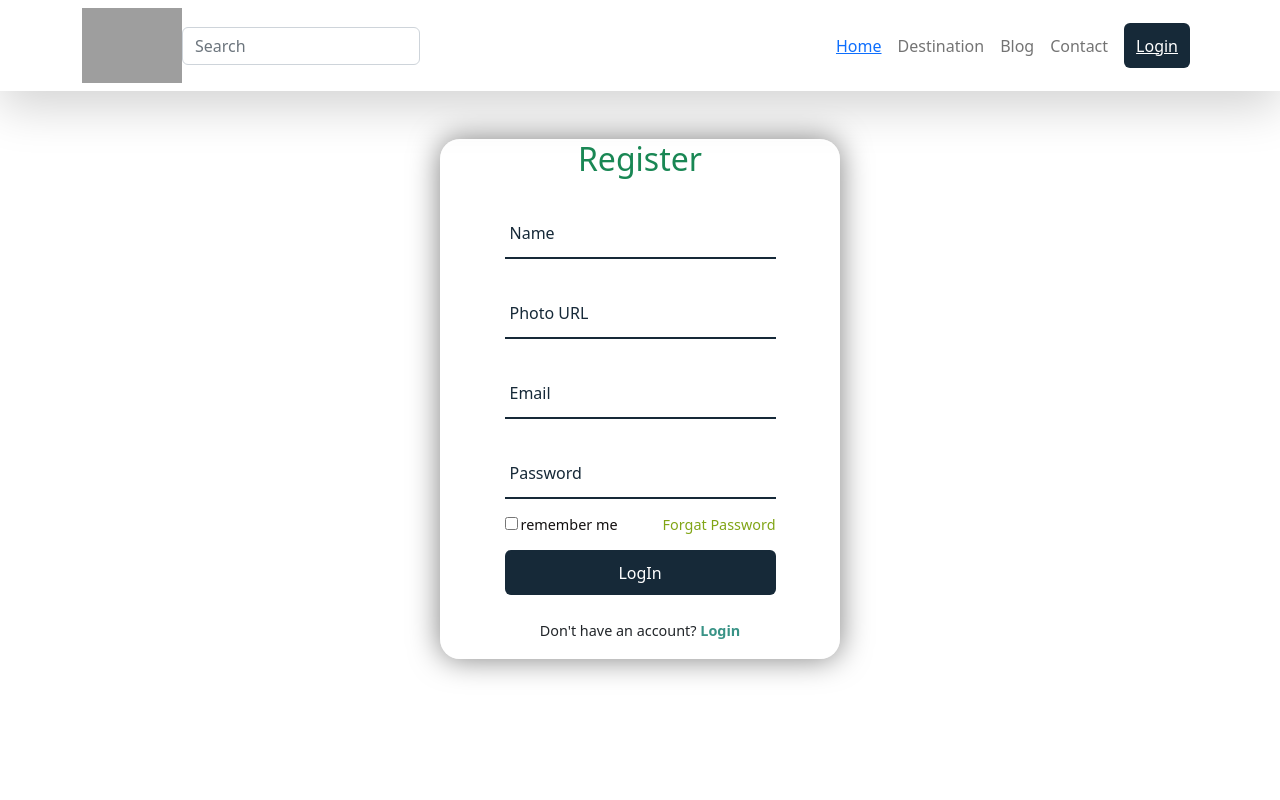
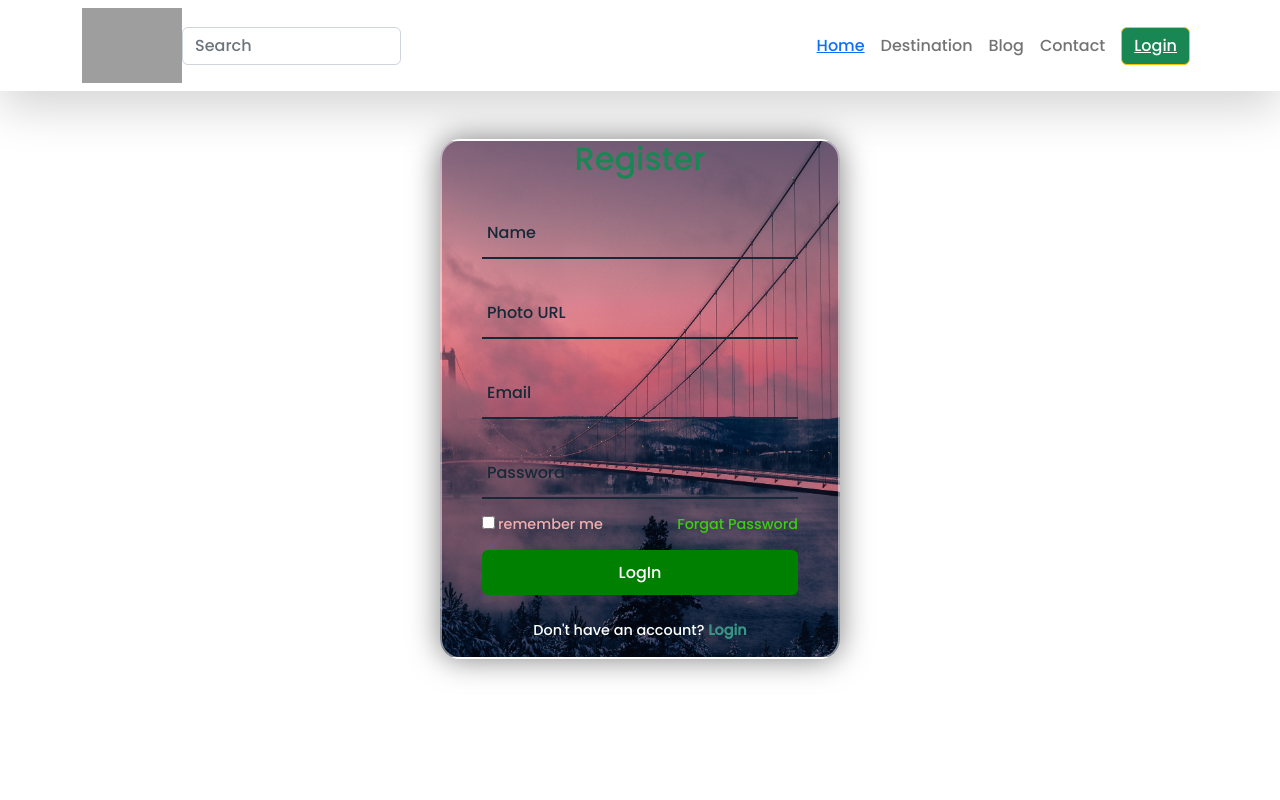
Before and after one commit to ittarek/Chef-recipe-hunter-client-side, a React (Vite) app: page /register in a window 1280 px wide. Shown: the top 800 px of the page. Built offline with nearby package versions, Linux system fonts and the light colour scheme; no server answers; grey boxes are pictures that could not be loaded.

Commit message:
firebase add my project and register/login function created

```diff
--- a/package.json
+++ b/package.json
@@ -12,6 +12,7 @@
   "dependencies": {
     "@fortawesome/react-fontawesome": "^0.2.0",
     "bootstrap": "^5.2.3",
+    "firebase": "^9.21.0",
     "localforage": "^1.10.0",
     "match-sorter": "^6.3.1",
     "react": "^18.2.0",
--- a/src/Pages/HomePage/Home.css
+++ b/src/Pages/HomePage/Home.css
@@ -0,0 +1,8 @@
+*{font-family: 'Poppins', sans-serif;}
+
+.image{
+          height: 100vh;
+background-image: url(https://duruthemes.com/demo/html/winta/multipage-light/img/about1.jpg) ;
+background-repeat: no-repeat;
+background-size: cover;
+background-position: center;}
--- a/src/Pages/HomePage/Home.jsx
+++ b/src/Pages/HomePage/Home.jsx
@@ -1,20 +1,21 @@
 import React from "react";
 import { Container } from "react-bootstrap";
+import './Home.css'
 
 const Home = () => {
   return (
-    <Container className="d-lg-flex flex-grow-1 gam-5 justify-content-between align-items-center ">
+    <Container fluid className="image ">
 
       {/*banner text  */}
-      <div>
+      <div className="text-white">
         <h1>Hello Recipe Cooker </h1>
         <p>Lorem ipsum dolor sit amet consectetur, adipisicing elit.</p>
       </div>
 
       {/* Banner image */}
       <div>
-      <img className=" position-relative image-cover w-100"
-          src="https://duruthemes.com/demo/html/winta/multipage-light/img/about1.jpg"
+      <img className=" position-relative "
+          src=""
           alt=""
         />
       </div>
--- a/src/Pages/Login/Login.css
+++ b/src/Pages/Login/Login.css
@@ -2,7 +2,7 @@
         .wrapper {
           position: relative;
           width: 400px;
-          height: 440px;
+          height: 490px;
           background: transparent;
           border: 2px solid rgba(255, 255, 255, 0.5);
           border-radius: 20px;
@@ -11,6 +11,10 @@
           display: flex;
           justify-content: center;
           align-items: center;
+          background-image: url(../../assets/bgc3.jpg) ;
+          background-repeat: no-repeat;
+          background-size: cover;
+          background-position: center;
           overflow: hidden;
           backdrop-filter: blue (20px);
         }
@@ -21,7 +25,7 @@
           right: 0;
           width: 45px;
           height: 45px;
-          background: #162938;
+          /* background: #162938; */
           font-size: 2em;
           color: #fff;
           display: flex;
@@ -105,13 +109,13 @@
           text-decoration: underline;
           color: red;
         }
-        .btn {
+        .log-btn {
           width: 100%;
           height: 45px;
           border: none;
           outline: none;
           border-radius: 6px;
-          background: #162938;
+
           cursor: pointer;
           font-size: 1em;
           color: #141313;
--- a/src/Pages/Login/Login.jsx
+++ b/src/Pages/Login/Login.jsx
@@ -1,38 +1,98 @@
-import React from 'react';
-import './Login.css'
-import image from '../../assets/bgc3.jpg'
-import { FaCross } from 'react-icons/fa';
-import { FontAwesomeIcon } from '@fortawesome/react-fontawesome';
-import { Link } from 'react-router-dom';
+import React, { useContext } from "react";
+import "./Login.css";
+import image from "../../assets/bgc3.jpg";
+import {
+  FaCross,
+  FaGithub,
+  FaGithubAlt,
+  FaGithubSquare,
+  FaGoogle,
+} from "react-icons/fa";
+import { FontAwesomeIcon } from "@fortawesome/react-fontawesome";
+import { Form, Link } from "react-router-dom";
+import { Button } from "react-bootstrap";
+import { AuthContext } from "../../Provider/AuthProvider";
 
 const Login = () => {
+  const { createLogin } = useContext(AuthContext);
+
+
+//   login function
+  const handleLogin = (event) => {
+    event.preventDefault();
+    const form = event.target;
+    const email = form.email.value;
+    const password = form.password.value;
+    form.reset();
+
+    createLogin(email,password)
+    .then(result =>{
+          const loggedUser = result.user;
+          console.log(loggedUser);
+    })
+    .catch(error =>{
+          console.log(error.message);
+    })
+  };
   return (
-                    <div className="wrapper mx-auto" >
-
-                    <span className="">  </span>
+    <div className="wrapper mx-auto">
+      <span className=""> </span>
       <div className="form-box login">
         <h2>Login</h2>
-                    <form action="#">
+        <Form onSubmit={handleLogin} action="#">
           <div className="input-box">
-                        <span className="icon"><ion-icon name="mail"></ion-icon></span>
-                        <input type="email" name="" id="" required />
+            <span className="icon">
+              <ion-icon name="email"></ion-icon>
+            </span>
+            <input type="email" name="email" id="" required />
             <label for="Email">Email</label>
           </div>
           <div className="input-box">
-                        <span className="icon"><ion-icon name="lock-closed"></ion-icon></span>
-                        <input type="password" name="" id="" required />
+            <span className="icon">
+              <ion-icon name="lock-closed"></ion-icon>
+            </span>
+            <input type="password" name="password" id="" required />
             <label for="password">Password</label>
           </div>
           <div className="remember-forgat">
-                              <label for=""><input type="checkbox" name="" id=""/>remember me</label>
-                              <a href="#">Forgat Password</a>
+            <label for="">
+              <input type="checkbox" name="" id="" />
+              remember me
+            </label>
+            <a className="text-white" href="#">
+              Forgat Password
+            </a>
+          </div>
+          <Button type="submit" className="log-btn text-white">
+            LogIn
+          </Button>
 
+          <Button className="log-btn text-white mt-2 mb-2 btn-outline-info btn-info">
+            {" "}
+            <span className="me-3">
+              <FaGoogle></FaGoogle>{" "}
+            </span>{" "}
+            Login With Google
+          </Button>
+          <Button className="log-btn text-white">
+            {" "}
+            <span className="me-3">
+              {" "}
+              <FaGithub></FaGithub>{" "}
+            </span>{" "}
+            Login With GitHub
+          </Button>
+          <div className="login-register text-white">
+            <p>
+              {" "}
+              Don't have an account?
+              <a href="#" className="register-link">
+                {" "}
+                <Link to="/register">Register</Link>{" "}
+              </a>
+            </p>
           </div>
-                      <button type="submit" className="btn text-white">LogIn</button>
-                      <div className="login-register">
-                              <p> Don't have an account?<a href="#" className="register-link"> <Link to='/register'>Register</Link> </a></p>
-                      </div>
-                    </form>
+        </Form>
       </div>
     </div>
   );
--- a/src/Pages/Register/Register.css
+++ b/src/Pages/Register/Register.css
@@ -6,7 +6,10 @@
           background: transparent;
           border: 2px solid rgba(255, 255, 255, 0.5);
           border-radius: 20px;
-
+          background-image: url(../../assets/bgc3.jpg) ;
+          background-repeat: no-repeat;
+          background-size: cover;
+          background-position: center;
           box-shadow: 0 0 30px rgba(0, 0, 0, 0.5);
           display: flex;
           justify-content: center;
@@ -15,7 +18,7 @@
           backdrop-filter: blue (20px);
         }
 
-        .wrapper .icon-close {
+        /* .wrapper .icon-close {
           position: absolute;
           top: 0;
           right: 0;
@@ -30,16 +33,16 @@
           border-bottom-left-radius: 20px;
           cursor: pointer;
           z-index: 1;
-        }
-        .wrapper .icon-close:hover {
+        } */
+        .register .icon-close:hover {
           background-color: red;
           transition: 0.5s;
         }
-        .wrapper .form-box {
+        .register .reg-box {
           width: 100%;
           padding: 40px;
         }
-        .form-box h2 {
+        .reg-box h2 {
           font-size: 2em;
           color: #162938;
           text-align: center;
@@ -87,7 +90,7 @@
         .remember-forgat {
           font-size: 0.9em;
 
-          color: #131010;
+          color: #f1aeae;
           font-weight: 500;
           margin: -15px 0 15px;
           display: flex;
@@ -98,31 +101,31 @@
           margin-right: 3px;
         }
         .remember-forgat a {
-          color: #81a516;
+          color: #3cce0f;
           text-decoration: none;
         }
         .remember-forgat a:hover {
           text-decoration: underline;
           color: red;
         }
-        .btn {
+        .reg-btn {
           width: 100%;
           height: 45px;
           border: none;
           outline: none;
           border-radius: 6px;
-          background: #162938;
+          background: green;
           cursor: pointer;
           font-size: 1em;
           color: #141313;
           font-weight: 500;
         }
         .btn:hover {
-          background-color: green;
+          background-color: rgb(16, 194, 16);
         }
         .login-register {
           font-size: 0.9em;
-          /* color: #fff; */
+          color: #fff;
           text-align: center;
           font-weight: 500;
           margin: 25px 0 10px;
--- a/src/Pages/Register/Register.jsx
+++ b/src/Pages/Register/Register.jsx
@@ -1,44 +1,89 @@
-import React from 'react';
-import { Button } from 'react-bootstrap';
-import { Link } from 'react-router-dom';
-import './Register.css'
+import React, { useContext } from "react";
+import { Button } from "react-bootstrap";
+import { Link } from "react-router-dom";
+import "./Register.css";
+import { AuthContext } from "../../Provider/AuthProvider";
 
 const Register = () => {
+  const { createUser } = useContext(AuthContext);
+
+
+//   register function
+  const handleRegister = (event) => {
+    event.preventDefault();
+    const form = event.target;
+    const name = form.name.value;
+    const photoUrl = form.photoUrl.value;
+    const email = form.email.value;
+    const password = form.password.value;
+    form.reset();
+
+    createUser(email, password)
+      .then((result) => {
+        const registerUser = result.user;
+        console.log(registerUser);
+      })
+      .catch((error) => {
+        console.log(error.message);
+      });
+  };
   return (
-                    <div className="register mx-auto" >
-
-                    <span className="">  </span>
-                  <div className="form-box login">
-                    <h2 className='text-success'>Register</h2>
-                    <form action="#">
+    <div className="register mx-auto">
+      <span className=""> </span>
+      <div className="reg-box login">
+        <h2 className="text-success text-center">Register</h2>
+        <form onSubmit={handleRegister} action="#">
           <div className="input-box">
-                        <span className="icon"><ion-icon name="name"></ion-icon></span>
-                        <input type="name" name="" id="" required />
+            <span className="icon">
+              <ion-icon name="name"></ion-icon>
+            </span>
+            <input type="name" name="name" id="" required />
             <label for="name">Name</label>
           </div>
           <div className="input-box">
-                        <span className="icon"><ion-icon name="photoUrl"></ion-icon></span>
-                        <input type="photoUrl" name="" id="" required />
+            <span className="icon">
+              <ion-icon name="photoUrl"></ion-icon>
+            </span>
+            <input type="photoUrl" name="photoUrl" id="" required />
             <label for="photoUrl">Photo URL</label>
           </div>
           <div className="input-box">
-                        <span className="icon"><ion-icon name="mail"></ion-icon></span>
-                        <input type="email" name="" id="" required />
+            <span className="icon">
+              <ion-icon name="mail"></ion-icon>
+            </span>
+            <input type="email" name="email" id="" required />
             <label for="Email">Email</label>
           </div>
           <div className="input-box">
-                        <span className="icon"><ion-icon name="lock-closed"></ion-icon></span>
-                        <input type="password" name="" id="" required />
+            <span className="icon">
+              <ion-icon name="lock-closed"></ion-icon>
+            </span>
+            <input type="password" name="password" id="" required />
             <label for="password">Password</label>
           </div>
           <div className="remember-forgat">
-                              <label for=""><input type="checkbox" name="" id=""/>remember me</label>
+            <label for="">
+              <input type="checkbox" name="" id="" />
+              remember me
+            </label>
             <a href="#">Forgat Password</a>
-
           </div>
-                      <Button type="submit" className="btn text-white">LogIn</Button>
+          <Button
+            variant="btn-success"
+            type="submit"
+            className="reg-btn text-white"
+          >
+            LogIn
+          </Button>
           <div className="login-register">
-                              <p> Don't have an account?<a href="#" className="register-link"> <Link to='/login'>Login</Link> </a></p>
+            <p>
+              {" "}
+              Don't have an account?
+              <a href="#" className="register-link">
+                {" "}
+                <Link to="/login">Login</Link>{" "}
+              </a>
+            </p>
           </div>
         </form>
       </div>
--- a/src/Provider/AuthProvider.jsx
+++ b/src/Provider/AuthProvider.jsx
@@ -1,11 +1,52 @@
-import React from 'react';
+import React, { createContext } from "react";
+import {
+  createUserWithEmailAndPassword,
+  getAuth,
+  onAuthStateChanged,
+  signInWithEmailAndPassword,
+  signOut,
+} from "firebase/auth";
+import app from "./../firebase/firebase.config";
+import { FaUserAlt } from "react-icons/fa";
+import { useState } from "react";
+import { useEffect } from "react";
 
-const AuthProvider = () => {
-          return (
-                    <div>
-                              provider
-                    </div>
-          );
+const auth = getAuth(app);
+
+export const AuthContext = createContext(null);
+const AuthProvider = ({ children }) => {
+  const [user, setUser] = useState(null);
+  const [loader ,setLoader] = useState(true)
+
+
+  const createUser = (email, password) => {
+    setLoader(true)
+    return createUserWithEmailAndPassword(auth, email, password);
+  };
+
+  const createLogin = (email, password) => {
+    setLoader(true)
+    return signInWithEmailAndPassword(auth, email, password);
+  };
+  const loggedOut = () => {
+    setLoader(true)
+    signOut(auth);
+  };
+  useEffect(() => {
+    const unSubscribe = onAuthStateChanged(auth, (loggedUser) => {
+      console.log("logged isn user inside auth state ", loggedUser);
+      setUser(loggedUser);
+      setLoader(false)
+    });
+    return () => {
+      unSubscribe();
+    };
+  }, []);
+  const authInfo = { user, createUser, createLogin,loggedOut,loader };
+
+  return (
+    <AuthContext.Provider value={authInfo}>{children}</AuthContext.Provider>
+  );
 };
 
 export default AuthProvider;
--- a/src/ShardComponet/Header/Header.jsx
+++ b/src/ShardComponet/Header/Header.jsx
@@ -15,7 +15,7 @@ const Header = () => {
     <Navbar
       bg=""
       expand="lg"
-      className=" bg-transparent shadow-lg mb-5"
+      className=" bg-transparent shadow-lg mb-5 position-relative"
     >
       <Container className="d-flex  bg-transparent">
 
@@ -62,7 +62,7 @@ const Header = () => {
             </Nav.Link>
 
             <Nav.Link >
-              <Button variant="outline-warning" > <Link className=" text-white" to='/login'>Login</Link> </Button>
+              <Button variant="outline-warning btn-success" > <Link className=" text-white " to='/login'>Login</Link> </Button>
             </Nav.Link>
           </Nav>
         </Navbar.Collapse>
--- /dev/null
+++ b/src/firebase/firebase.config.js
@@ -0,0 +1,19 @@
+// Import the functions you need from the SDKs you need
+import { initializeApp } from "firebase/app";
+// TODO: Add SDKs for Firebase products that you want to use
+// https://firebase.google.com/docs/web/setup#available-libraries
+
+// Your web app's Firebase configuration
+const firebaseConfig = {
+  apiKey: import.meta.env.VITE_APIKEY,
+  authDomain: import.meta.env.VITE_AUTHDOMAIN,
+  projectId: import.meta.env.VITE_PROJECTID,
+  storageBucket: import.meta.env.VITE_STORAGEBUCKET,
+  messagingSenderId: import.meta.env.VITE_MESSAGINGSENDERID,
+  appId: import.meta.env.VITE_APPID
+};
+
+// Initialize Firebase
+ const app = initializeApp(firebaseConfig);
+
+export default app;
--- a/src/index.css
+++ b/src/index.css
@@ -1,3 +1,9 @@
+@import url('https://fonts.googleapis.com/css2?family=Poppins:wght@500&display=swap');
+
+
+:root{
+  font-family: 'Poppins', sans-serif;
+}
 /* :root {
   font-family: Inter, system-ui, Avenir, Helvetica, Arial, sans-serif;
   line-height: 1.5;
--- a/src/main.jsx
+++ b/src/main.jsx
@@ -5,9 +5,10 @@ import './index.css'
 import 'bootstrap/dist/css/bootstrap.min.css';
 import { RouterProvider } from 'react-router-dom';
 import { router } from './Route/Router/Router.jsx';
+import AuthProvider from './Provider/AuthProvider.jsx';
 
 ReactDOM.createRoot(document.getElementById('root')).render(
   <React.StrictMode>
-   <RouterProvider router={router}></RouterProvider>
+  <AuthProvider> <RouterProvider router={router}></RouterProvider></AuthProvider>
   </React.StrictMode>,
 )
```
Also changed, not shown: 1 other file (tests, documents, lock files or other folders). Lines whose indentation alone changed are shown as unchanged.
